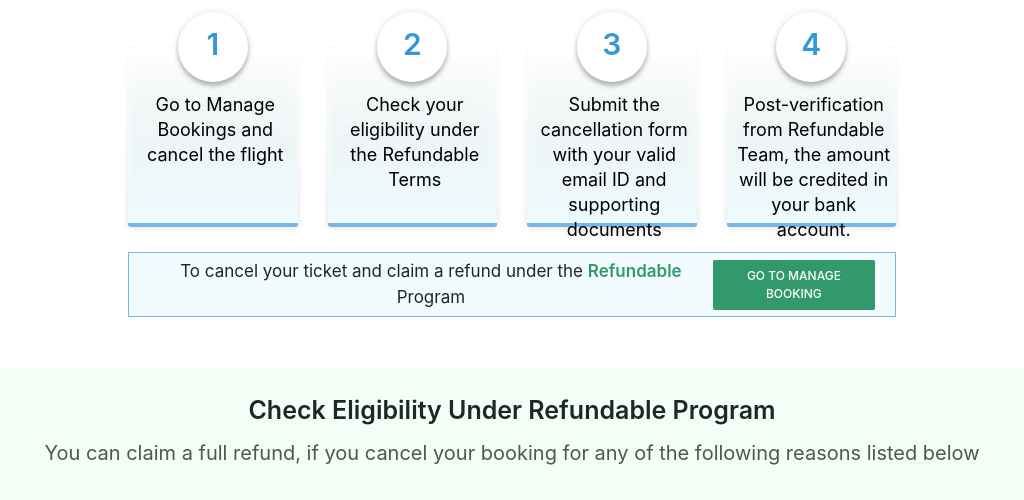
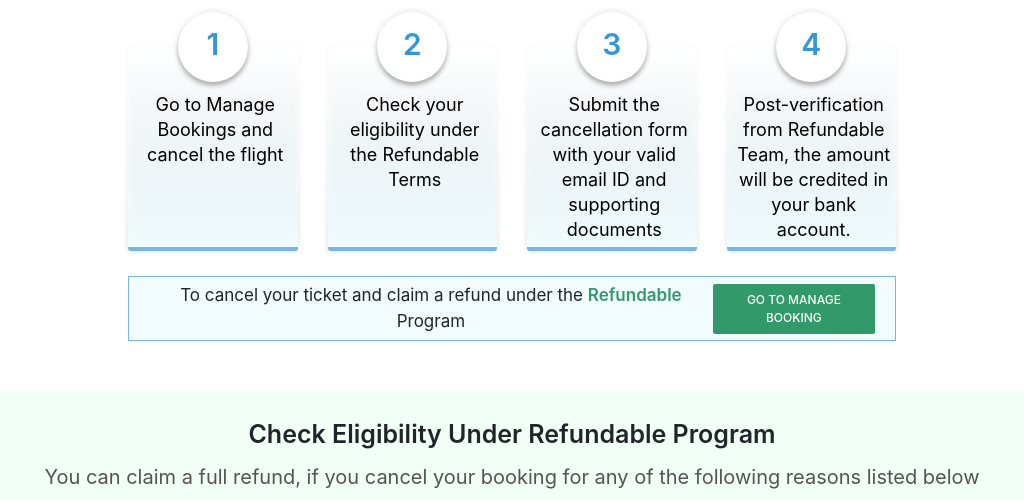
Before and after one commit to prijwals-udchalo/Refundable-page, a plain HTML site: page index.html in a window 1024 px wide. Shown: the part 670-1170 px from the top of the page. Drawn offline with nearby package versions, Linux system fonts and the light colour scheme.

Commit message:
Updated html and Css

```diff
--- a/index.html
+++ b/index.html
@@ -68,7 +68,7 @@
       <div class="row">
 
 
-        <div class="col-md-3">
+        <div class="col-md-3 col-sm-6 card-container">
           <div class="card_four">
             <div class="card-numbering"> <p>1</p> </div>
             <p >
@@ -80,7 +80,7 @@
         </div>
 
 
-        <div class="col-md-3">
+        <div class="col-md-3 col-sm-6 card-container">
           <div class="card_four">
             <div class="card-numbering"> <p>2</p> </div>
             <p>
@@ -92,7 +92,7 @@
         </div>
 
 
-        <div class="col-md-3">
+        <div class="col-md-3 col-sm-6 card-container">
           <div class="card_four">
             <div class="card-numbering"> <p>3</p> </div>
             <p>
@@ -105,7 +105,7 @@
         </div>
 
 
-        <div class="col-md-3">
+        <div class="col-md-3 col-sm-6 card-container">
           <div class="card_four">
             <div class="card-numbering"> <p>4</p> </div>
           <p>
--- a/style.css
+++ b/style.css
@@ -52,7 +52,6 @@ p {
   font-size: 2rem;
   word-spacing: 1px;
   line-height: 3rem;
-  text-align: center;
   text-align: justify;
   text-align-last: center;
 }
@@ -82,6 +81,14 @@ p {
   margin: 0 auto;
   margin-bottom: 1rem;
 }
+
+.row{
+  /* background-color: #78b6e3; */
+  /* align-items: stretch; */
+}
+.card-container{
+  /* display: flex; */
+}
 .card_four {
   text-align: center;
   padding: 4.5rem 0.5rem 0.5rem 1rem;
@@ -96,7 +103,9 @@ p {
   position: relative;
   border-bottom: 4px solid #78b6e3;
   box-shadow: 0px 0px 1px 0px rgba(197, 197, 197, 0.75);
-  height: 18rem;
+  /* text-align: justify;
+  text-align-last: center; */
+  height: 20rem;
 }
 
 .card-numbering {
@@ -114,6 +123,7 @@ p {
   font-weight: 600;
   box-shadow: 0px 4px 4px rgba(0, 0, 0, 0.25);
   background-color: #fff;
+
 }
 
 .card-numbering p {
@@ -174,9 +184,13 @@ p {
 #pills-profile {
   /* Background color of lang button list */
   /* background-color: #F0F8FF; */
+
   background-color: #f2fff7;
 }
 
+/* .nav-items{
+  padding: .2rem;
+} */
 .eligible-box {
   display: flex;
   gap: 4px;
@@ -383,10 +397,24 @@ p {
 }
 
 /* ------------Responsive------------ */
-
+@media (min-device-width: 769px) and (max-device-width: 1199px){
+  .row{
+    /* background-color: #78b6e3; */
+    align-items: stretch;
+  }
+  .card-container{
+    display: flex;
+  }
+  .card_four{
+    height: auto ;
+  }
+}
 @media (max-width: 480px) {
   html {
     font-size: 9px;
+  }
+  .card_four{
+    height: 18rem;
   }
   .process-note {
     display: block;
```
